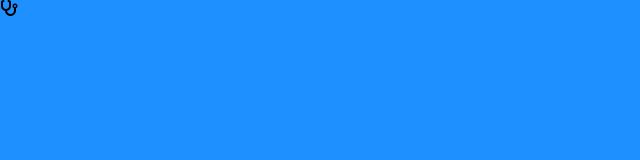
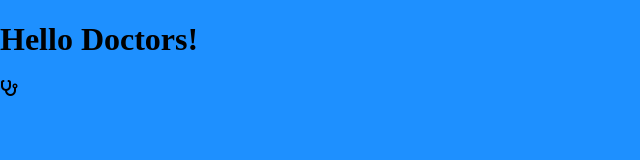
Before and after one commit to sergjsilva/human-faces-loader, a plain HTML site: page index.html in a window 1280 px wide. Shown: the whole page, without its empty margins (0-640 px from the left). Drawn offline with Linux system fonts and the light colour scheme.

Commit message:
header included

```diff
--- a/index.html
+++ b/index.html
@@ -20,6 +20,7 @@
     <link rel="stylesheet" href="./style.css" />
   </head>
   <body>
+    <h1>Hello Doctors!</h1>
     <i class="fa-solid fa-stethoscope"></i>
     <!-- Script-->
     <script src="./script.js"></script>
```
